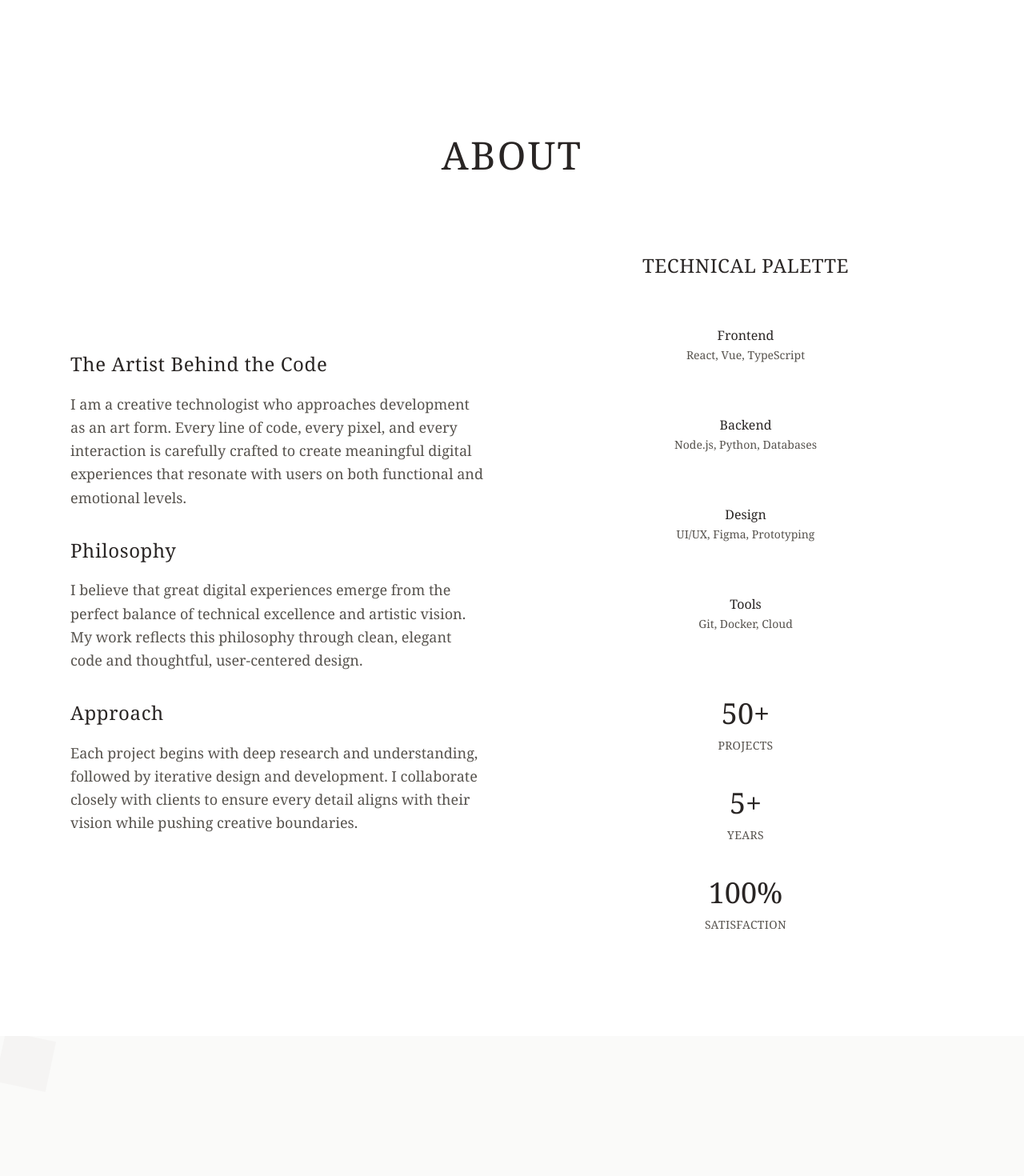
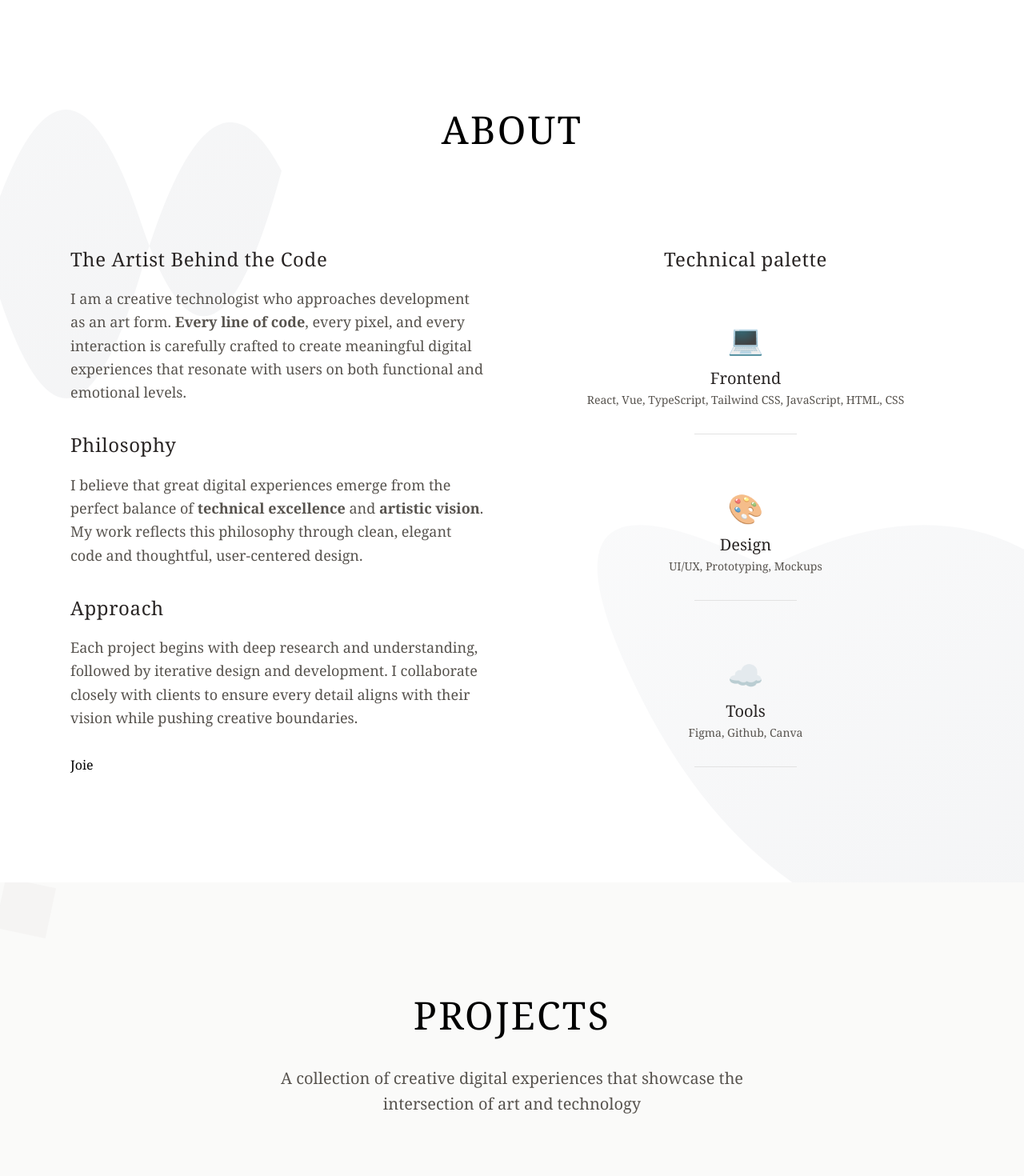
Before and after one commit to nikkamendoza/portfolio, a React (Create React App) app: page / in a window 1280 px wide. Shown: the part 900-2370 px from the top of the page at 80% size. Built offline with nearby package versions, Linux system fonts and the light colour scheme.

Commit message:
Fixed the About section

```diff
--- a/src/components/About.tsx
+++ b/src/components/About.tsx
@@ -1,23 +1,47 @@
 import React from 'react';
 
 const About: React.FC = () => (
-  <section id="about" className="py-32 bg-white relative overflow-hidden">
-    {/* Artistic Background Elements */}
-    <div className="absolute inset-0 overflow-hidden">
-      <div className="absolute top-10 right-10 w-40 h-40 border border-stone-200 rotate-45 opacity-30"></div>
-      <div className="absolute bottom-10 left-10 w-32 h-32 border border-stone-200 rounded-full opacity-20"></div>
+  <section id="about" className="py-32 sm:py-16 bg-white relative overflow-hidden">
+    {/* Multiple Scattered Gray Blobs Background */}
+    <div className="absolute inset-0 -z-10">
+      <svg width="100%" height="100%" viewBox="0 0 800 600" fill="none" xmlns="http://www.w3.org/2000/svg" className="w-full h-full">
+        <defs>
+          <linearGradient id="blob1" x1="0%" y1="0%" x2="100%" y2="100%">
+            <stop offset="0%" stopColor="#9CA3AF" />
+            <stop offset="100%" stopColor="#6B7280" />
+          </linearGradient>
+          <linearGradient id="blob2" x1="0%" y1="0%" x2="100%" y2="100%">
+            <stop offset="0%" stopColor="#D1D5DB" />
+            <stop offset="100%" stopColor="#9CA3AF" />
+          </linearGradient>
+        </defs>
+
+        {/* Blob 1 - Upper Left Corner (Aesthetic Organic Shape) */}
+        <path fill="url(#blob1)" fillOpacity="0.08" d="M-220,100Q-165,45,-110,150Q-55,255,0,110Q55,-35,110,130Q165,295,220,90Q165,-15,110,170Q55,355,0,190Q-55,25,-110,210Q-165,395,-220,150Q-165,5,-220,100Z">
+          <animate attributeName="d" dur="8s" repeatCount="indefinite"
+            values="M-220,100Q-165,45,-110,150Q-55,255,0,110Q55,-35,110,130Q165,295,220,90Q165,-15,110,170Q55,355,0,190Q-55,25,-110,210Q-165,395,-220,150Q-165,5,-220,100Z;
+                    M-220,150Q-165,95,-110,200Q-55,305,0,160Q55,15,110,180Q165,345,220,140Q165,30,110,220Q55,405,0,240Q-55,75,-110,260Q-165,445,-220,200Q-165,55,-220,150Z;
+                    M-220,100Q-165,45,-110,150Q-55,255,0,110Q55,-35,110,130Q165,295,220,90Q165,-15,110,170Q55,355,0,190Q-55,25,-110,210Q-165,395,-220,150Q-165,5,-220,100Z" />
+        </path>
+
+        {/* Blob 2 - Lower Right Corner (Aesthetic Flowing Shape) */}
+        <path fill="url(#blob2)" fillOpacity="0.12" d="M600,400Q800,300,900,500Q1000,700,800,700Q600,700,500,500Q400,300,600,400Z">
+          <animate attributeName="d" dur="10s" repeatCount="indefinite"
+            values="M600,400Q800,300,900,500Q1000,700,800,700Q600,700,500,500Q400,300,600,400Z;
+                    M600,450Q800,350,900,550Q1000,750,800,750Q600,750,500,550Q400,350,600,450Z;
+                    M600,400Q800,300,900,500Q1000,700,800,700Q600,700,500,500Q400,300,600,400Z" />
+        </path>
+      </svg>
     </div>
 
     <div className="relative z-10 max-w-6xl mx-auto px-6">
-      <div className="text-center mb-20">
-        <div className="w-16 h-px bg-stone-400 mx-auto mb-8"></div>
-        <h2 className="text-5xl md:text-6xl font-extralight text-stone-800 tracking-wider mb-6">
+      <div className="flex flex-col items-center mb-20">
+        <h2 className="text-5xl sm:text-4xl md:text-6xl font-extralight tracking-wider mb-6 bg-gradient-to-r from-blue-500 via-purple-400 to-pink-400 bg-clip-text text-transparent">
           ABOUT
         </h2>
-        <div className="w-16 h-px bg-stone-400 mx-auto"></div>
       </div>
 
-      <div className="grid md:grid-cols-2 gap-16 items-center">
+      <div className="grid grid-cols-1 md:grid-cols-2 gap-16 sm:gap-8 items-start">
         {/* Left Column - Text Content */}
         <div className="space-y-8">
           <div>
@@ -25,7 +49,7 @@ const About: React.FC = () => (
               The Artist Behind the Code
             </h3>
             <p className="text-lg text-stone-600 leading-relaxed font-light">
-              I am a creative technologist who approaches development as an art form. Every line of code, every pixel, and every interaction is carefully crafted to create meaningful digital experiences that resonate with users on both functional and emotional levels.
+              I am a creative technologist who approaches development as an art form. <span className="bg-gradient-to-r from-pink-400 to-blue-400 bg-clip-text text-transparent font-semibold">Every line of code</span>, every pixel, and every interaction is carefully crafted to create meaningful digital experiences that resonate with users on both functional and emotional levels.
             </p>
           </div>
 
@@ -34,7 +58,7 @@ const About: React.FC = () => (
               Philosophy
             </h3>
             <p className="text-lg text-stone-600 leading-relaxed font-light">
-              I believe that great digital experiences emerge from the perfect balance of technical excellence and artistic vision. My work reflects this philosophy through clean, elegant code and thoughtful, user-centered design.
+              I believe that great digital experiences emerge from the perfect balance of <span className="bg-gradient-to-r from-blue-400 to-purple-400 bg-clip-text text-transparent font-semibold">technical excellence</span> and <span className="bg-gradient-to-r from-pink-400 to-yellow-400 bg-clip-text text-transparent font-semibold">artistic vision</span>. My work reflects this philosophy through clean, elegant code and thoughtful, user-centered design.
             </p>
           </div>
 
@@ -46,48 +70,38 @@ const About: React.FC = () => (
               Each project begins with deep research and understanding, followed by iterative design and development. I collaborate closely with clients to ensure every detail aligns with their vision while pushing creative boundaries.
             </p>
           </div>
+
+          {/* Signature */}
+          <div className="mt-10">
+            <span className="block text-3xl font-signature text-stone-700 tracking-widest">Joie</span>
+          </div>
         </div>
 
-        {/* Right Column - Skills & Stats */}
+        {/* Right Column - Skills with Animated Icons */}
         <div className="space-y-12">
-          {/* Skills */}
           <div>
             <h3 className="text-2xl font-light text-stone-800 tracking-wide mb-8 text-center">
-              TECHNICAL PALETTE
+              Technical palette
             </h3>
-            <div className="grid grid-cols-2 gap-4">
-              <div className="text-center p-6 border border-stone-200 hover:border-stone-400 transition-colors duration-300">
-                <div className="text-3xl font-light text-stone-800 mb-2">Frontend</div>
-                <div className="text-sm text-stone-600 font-light">React, Vue, TypeScript</div>
+            <div className="grid grid-cols-1 sm:grid-cols-2 gap-6">
+              <div className="flex flex-col items-center p-6 border border-stone-200 hover:border-blue-400 transition-colors duration-300 rounded-xl hover:scale-105 transform-gpu relative">
+                <span className="text-4xl mb-2 animate-bounce">💻</span>
+                <div className="text-xl font-light text-stone-800 mb-1">Frontend</div>
+                <div className="text-sm text-stone-600 font-light mb-6">React, Vue, TypeScript, Tailwind CSS, JavaScript, HTML, CSS</div>
+                <div className="w-32 h-px bg-stone-400 absolute bottom-4"></div>
               </div>
-              <div className="text-center p-6 border border-stone-200 hover:border-stone-400 transition-colors duration-300">
-                <div className="text-3xl font-light text-stone-800 mb-2">Backend</div>
-                <div className="text-sm text-stone-600 font-light">Node.js, Python, Databases</div>
+              <div className="flex flex-col items-center p-6 border border-stone-200 hover:border-pink-400 transition-colors duration-300 rounded-xl hover:scale-105 transform-gpu relative">
+                <span className="text-4xl mb-2 animate-pulse">🎨</span>
+                <div className="text-xl font-light text-stone-800 mb-1">Design</div>
+                <div className="text-sm text-stone-600 font-light mb-6">UI/UX, Prototyping, Mockups</div>
+                <div className="w-32 h-px bg-stone-400 absolute bottom-4"></div>
               </div>
-              <div className="text-center p-6 border border-stone-200 hover:border-stone-400 transition-colors duration-300">
-                <div className="text-3xl font-light text-stone-800 mb-2">Design</div>
-                <div className="text-sm text-stone-600 font-light">UI/UX, Figma, Prototyping</div>
+              <div className="flex flex-col items-center p-6 border border-stone-200 hover:border-yellow-400 transition-colors duration-300 rounded-xl hover:scale-105 transform-gpu relative">
+                <span className="text-4xl mb-2 animate-wiggle">☁️</span>
+                <div className="text-xl font-light text-stone-800 mb-1">Tools</div>
+                <div className="text-sm text-stone-600 font-light mb-6">Figma, Github, Canva</div>
+                <div className="w-32 h-px bg-stone-400 absolute bottom-4"></div>
               </div>
-              <div className="text-center p-6 border border-stone-200 hover:border-stone-400 transition-colors duration-300">
-                <div className="text-3xl font-light text-stone-800 mb-2">Tools</div>
-                <div className="text-sm text-stone-600 font-light">Git, Docker, Cloud</div>
-              </div>
-            </div>
-          </div>
-
-          {/* Stats */}
-          <div className="grid grid-cols-3 gap-8 text-center">
-            <div>
-              <div className="text-4xl font-light text-stone-800 mb-2">50+</div>
-              <div className="text-sm text-stone-600 font-light tracking-wide">PROJECTS</div>
-            </div>
-            <div>
-              <div className="text-4xl font-light text-stone-800 mb-2">5+</div>
-              <div className="text-sm text-stone-600 font-light tracking-wide">YEARS</div>
-            </div>
-            <div>
-              <div className="text-4xl font-light text-stone-800 mb-2">100%</div>
-              <div className="text-sm text-stone-600 font-light tracking-wide">SATISFACTION</div>
             </div>
           </div>
         </div>
--- a/src/components/Contact.tsx
+++ b/src/components/Contact.tsx
@@ -10,11 +10,9 @@ const Contact: React.FC = () => (
 
     <div className="relative z-10 max-w-6xl mx-auto px-6">
       <div className="text-center mb-20">
-        <div className="w-16 h-px bg-stone-400 mx-auto mb-8"></div>
-        <h2 className="text-5xl md:text-6xl font-extralight text-stone-800 tracking-wider mb-6">
+        <h2 className="text-5xl sm:text-4xl md:text-6xl font-extralight tracking-wider mb-6 bg-gradient-to-r from-blue-500 via-purple-400 to-pink-400 bg-clip-text text-transparent">
           CONTACT
         </h2>
-        <div className="w-16 h-px bg-stone-400 mx-auto mb-8"></div>
         <p className="text-xl text-stone-600 max-w-2xl mx-auto font-light leading-relaxed">
           Let's discuss your next creative project and bring your vision to life
         </p>
--- a/src/components/Hero.tsx
+++ b/src/components/Hero.tsx
@@ -66,9 +66,6 @@ const Hero: React.FC = () => {
             NIKKA MENDOZA
           </h2>
         </div>
-
-        <div className="w-24 h-px bg-stone-400 mx-auto mb-8"></div>
-
         <p className="text-lg md:text-xl text-stone-600 mb-12 font-light leading-relaxed max-w-2xl mx-auto">
           A curated collection of digital experiences, creative solutions, and innovative designs that showcase the intersection of art and technology.
         </p>
--- a/src/components/Projects.tsx
+++ b/src/components/Projects.tsx
@@ -119,14 +119,12 @@ const Projects: React.FC = () => {
       </div>
 
       <div className="relative z-10 max-w-7xl mx-auto px-6">
-        <div className={`text-center mb-20 transition-all duration-1000 ${isVisible ? 'opacity-100 translate-y-0' : 'opacity-0 translate-y-10'}`}>
-          <div className="w-16 h-px bg-stone-400 mx-auto mb-8"></div>
-          <h2 className="text-5xl md:text-6xl font-extralight text-stone-800 tracking-wider mb-6">
-            GALLERY
+        <div className="flex flex-col items-center mb-20">
+          <h2 className="text-5xl sm:text-4xl md:text-6xl font-extralight tracking-wider mb-6 bg-gradient-to-r from-blue-500 via-purple-400 to-pink-400 bg-clip-text text-transparent">
+            PROJECTS
           </h2>
-          <div className="w-16 h-px bg-stone-400 mx-auto mb-8"></div>
-          <p className="text-xl text-stone-600 max-w-3xl mx-auto font-light leading-relaxed">
-            A curated collection of digital experiences and creative solutions
+          <p className="text-xl text-stone-600 max-w-2xl mx-auto font-light leading-relaxed text-center">
+            A collection of creative digital experiences that showcase the intersection of art and technology
           </p>
         </div>
 
@@ -221,7 +219,6 @@ const Projects: React.FC = () => {
 
         {/* Gallery Stats */}
         <div className="mt-32 text-center">
-          <div className="w-16 h-px bg-stone-400 mx-auto mb-12"></div>
           <div className="grid grid-cols-2 md:grid-cols-4 gap-12">
             <div className="text-stone-800">
               <div className="text-4xl font-extralight mb-2">{projects.length}</div>
--- a/src/index.css
+++ b/src/index.css
@@ -42,6 +42,9 @@ body {
 .bg-stone-600 { background-color: #57534e; }
 .bg-stone-700 { background-color: #44403c; }
 .bg-stone-800 { background-color: #292524; }
+.bg-stone-500 { background-color: #78716c; }
+.h-0\.5 { height: 0.125rem; }
+.mb-3 { margin-bottom: 1rem; }
 .text-5xl { font-size: 3rem; }
 .text-4xl { font-size: 2.25rem; }
 .text-2xl { font-size: 1.5rem; }
@@ -106,11 +109,17 @@ body {
 .bg-white\/50 { background-color: rgba(255, 255, 255, 0.5); }
 .bg-stone-200\/30 { background-color: rgba(231, 229, 228, 0.3); }
 .bg-stone-200\/40 { background-color: rgba(231, 229, 228, 0.4); }
+.bg-black { background-color: #000000; }
 .border-stone-200 { border-color: #e7e5e4; }
 .border-stone-300 { border-color: #d6d3d1; }
 .border-stone-400 { border-color: #a8a29e; }
 .border-stone-600 { border-color: #57534e; }
 .border-stone-800 { border-color: #292524; }
+.border-b-stone-200 { border-bottom: 1px solid #e7e5e4; }
+.border-b-stone-300 { border-bottom: 1px solid #d6d3d1; }
+.border-b-stone-400 { border-bottom: 1px solid #a8a29e; }
+.border-b-stone-600 { border-bottom: 1px solid #57534e; }
+.border-b-stone-800 { border-bottom: 1px solid #292524; }
 .border-white\/30 { border-color: rgba(255, 255, 255, 0.3); }
 .text-blue-700 { color: #1d4ed8; }
 .rounded-full { border-radius: 9999px; }
@@ -249,6 +258,8 @@ a { text-decoration: none; }
 .h-24 { height: 6rem; }
 .w-32 { width: 8rem; }
 .h-32 { height: 8rem; }
+.h-px { height: 1px; }
+.bg-stone-400 { background-color: #e2e2e2; }
 .w-40 { width: 10rem; }
 .h-40 { height: 10rem; }
 .text-xs { font-size: 0.75rem; }
```
